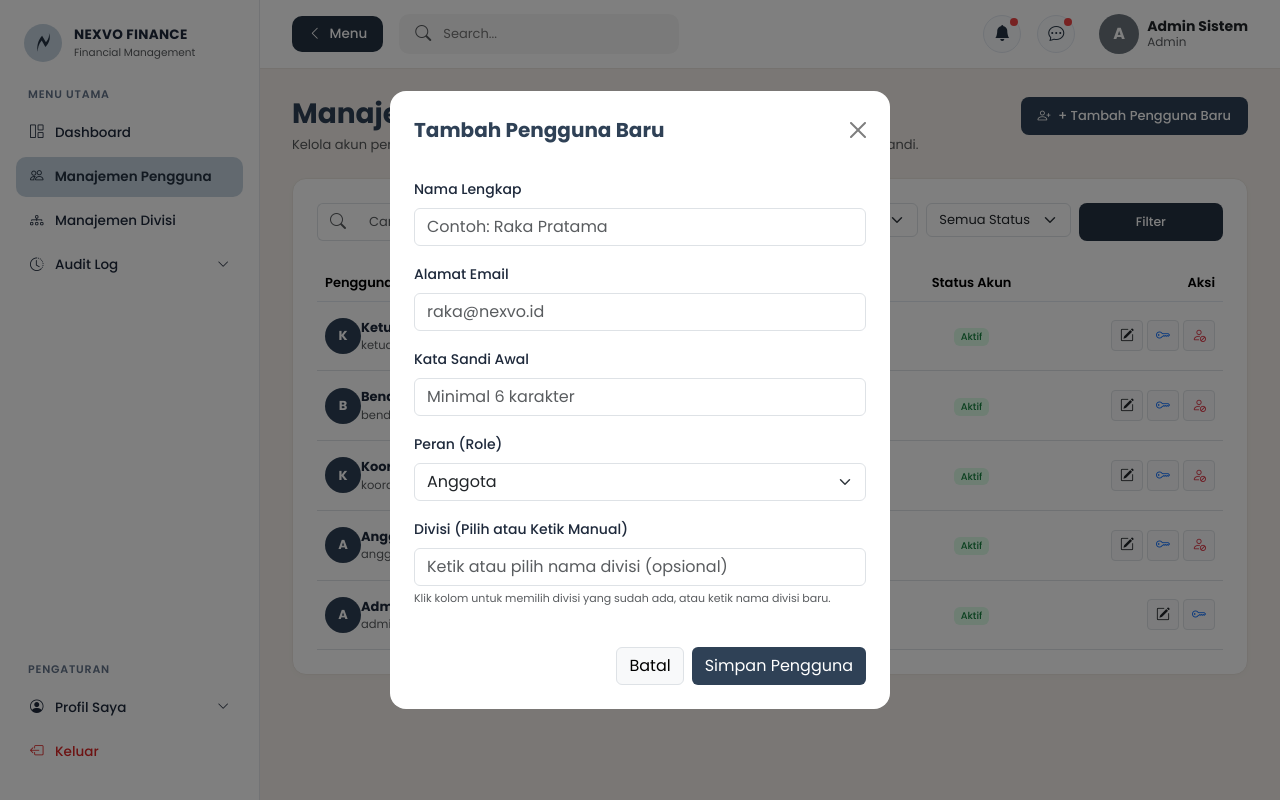
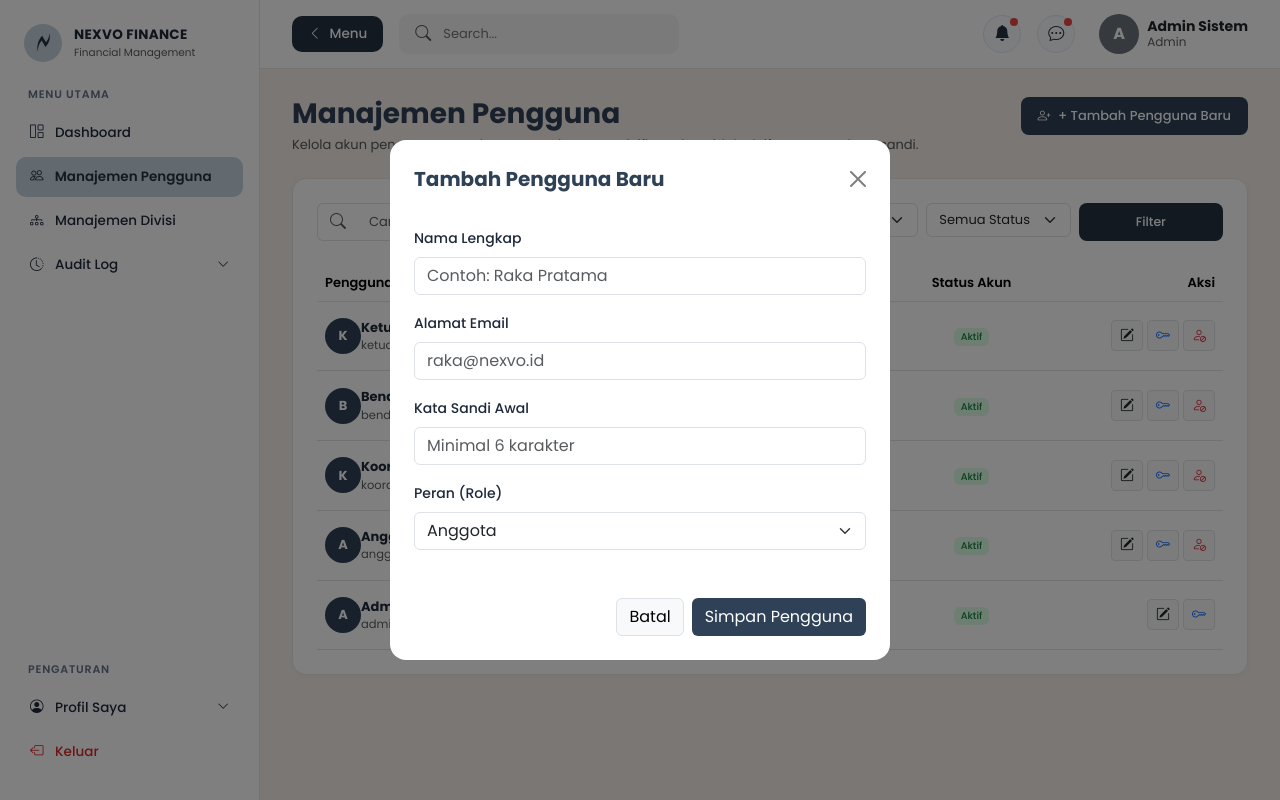
Before and after one commit to kurniarizqics/proyek-web-nexvo, a Laravel app: page /admin/users?modal=create in a window 1280 px wide. Run offline with Laravel 12, Linux system fonts and the light colour scheme; a user stored in the database is signed in; data comes from the database, SQL or seed files in the repository; data that the repository does not hold is empty.

Commit message:
Hapus input divisi di form tambah user

```diff
--- a/resources/views/admin/users/index.blade.php
+++ b/resources/views/admin/users/index.blade.php
@@ -280,11 +280,6 @@
                             <option value="admin">Administrator</option>
                         </select>
                     </div>
-                    <div class="mb-2">
-                        <label class="form-label fw-medium small">Divisi (Pilih atau Ketik Manual)</label>
-                        <input type="text" name="division_name" list="divisionOptionsList" class="form-control" placeholder="Ketik atau pilih nama divisi (opsional)">
-                        <div class="form-text" style="font-size: 11px;">Klik kolom untuk memilih divisi yang sudah ada, atau ketik nama divisi baru.</div>
-                    </div>
                 </div>
                 <div class="modal-footer border-0">
                     <button type="button" class="btn btn-light border" data-bs-dismiss="modal">Batal</button>
```
